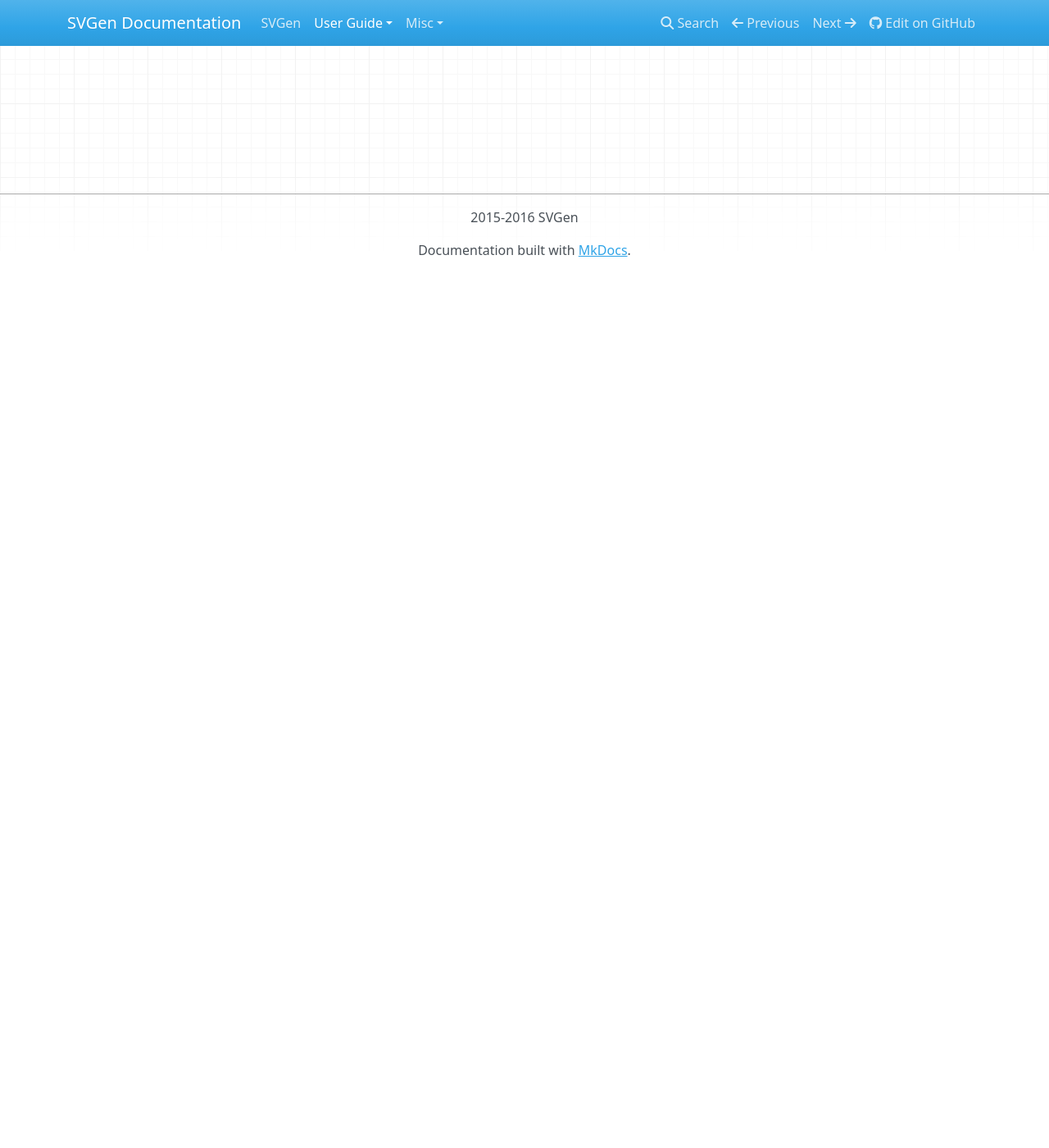
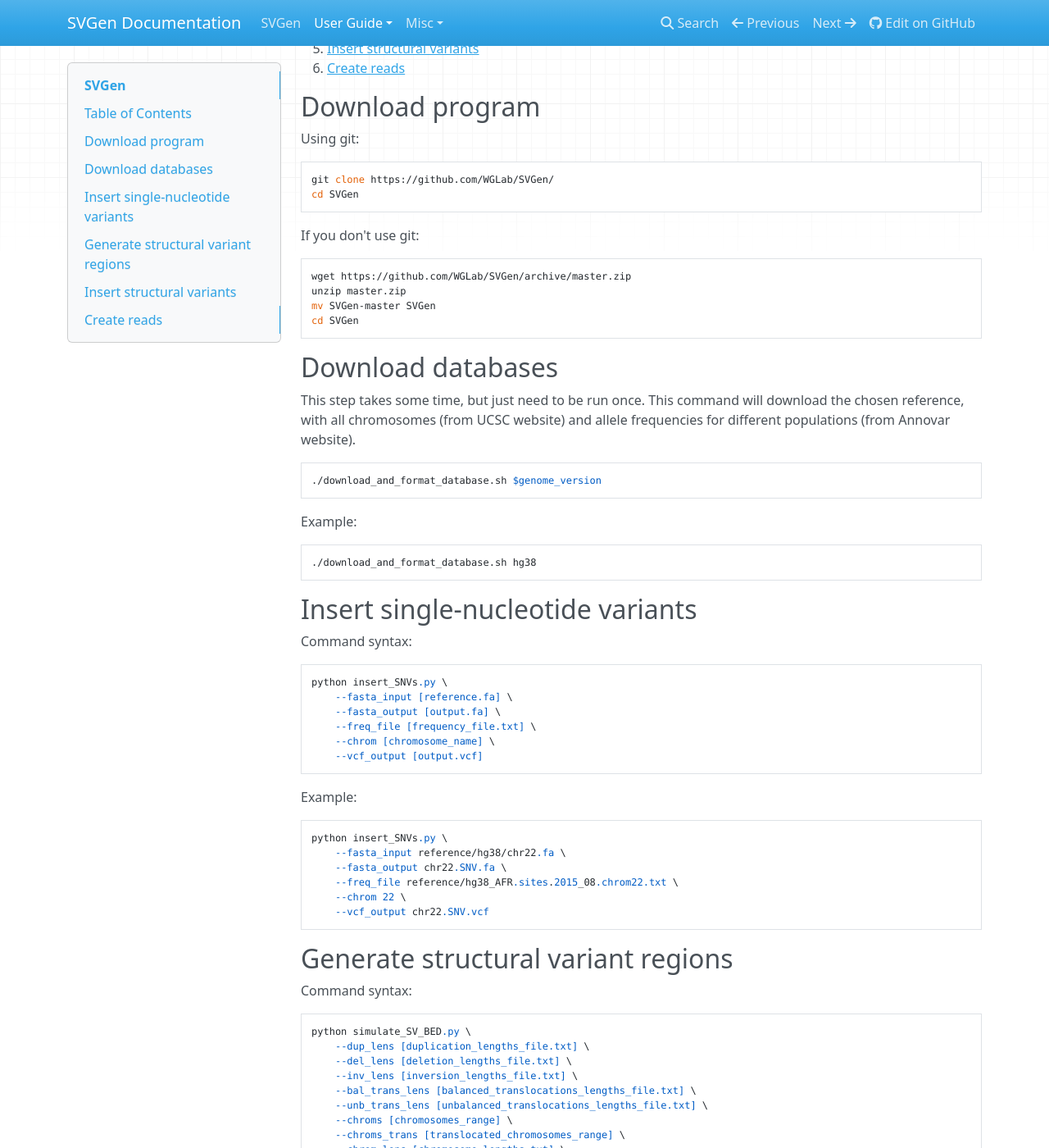
Before and after one commit to WGLab/SVGen, an MkDocs documentation site: the page built from docs/user-guide/startup.md, in a window 1280 px wide and 1400 px high, scrolled down 270 px. Shown: the whole window at 82% size. Built offline with MkDocs 1.6.1, drawn with Linux system fonts in a browser that asks for light colours; nearby versions of some CDN libraries; old or Windows-style settings are respelled for this version of MkDocs; before the commit the page ends 900 px from its top, so only the background shows below that; some of the changed text lies outside the part shown.

Commit message:
New quick start.

```diff
--- a/docs/user-guide/startup.md
+++ b/docs/user-guide/startup.md
@@ -1,5 +1,147 @@
-## Quick guide to SVGen
+# SVGen
 
-for beginners, use this command:
+LA Lima, H Yang, K Wang. SVGen: Simulation of structural variants in next-generation sequencing data.
 
-exampel command
+<!--
+![SVGen workflow](images/svgen_workflow.png?raw=true "SVGen workflow")
+-->
+
+## Table of Contents
+1. [Download program](#download-program)
+2. [Download databases](#databases)
+3. [Insert single-nucleotide variants](#insert-snv)
+4. [Generate structural variant regions](#generate-sv)
+5. [Insert structural variants](#insert-sv)
+6. [Create reads](#create-reads)
+
+## Download program
+
+Using git:
+
+	git clone https://github.com/WGLab/SVGen/
+	cd SVGen
+
+If you don't use git:
+
+	wget https://github.com/WGLab/SVGen/archive/master.zip
+	unzip master.zip
+	mv SVGen-master SVGen
+	cd SVGen
+
+## Download databases
+
+This step takes some time, but just need to be run once. This command will download the chosen reference, with all chromosomes (from UCSC website) and allele frequencies for different populations (from Annovar website).
+
+<!-- After downloading, the files will be prepared (indexed...) -->
+
+
+
+	./download_and_format_database.sh $genome_version
+
+Example:
+
+
+	./download_and_format_database.sh hg38
+
+## Insert single-nucleotide variants
+
+Command syntax:
+
+	python insert_SNVs.py \
+        --fasta_input [reference.fa] \
+        --fasta_output [output.fa] \
+        --freq_file [frequency_file.txt] \
+        --chrom [chromosome_name] \
+        --vcf_output [output.vcf]
+
+
+Example:
+
+	python insert_SNVs.py \
+        --fasta_input reference/hg38/chr22.fa \
+        --fasta_output chr22.SNV.fa \
+        --freq_file reference/hg38_AFR.sites.2015_08.chrom22.txt \
+        --chrom 22 \
+        --vcf_output chr22.SNV.vcf
+
+
+## Generate structural variant regions
+
+Command syntax:
+
+    python simulate_SV_BED.py \
+        --dup_lens [duplication_lengths_file.txt] \
+        --del_lens [deletion_lengths_file.txt] \
+        --inv_lens [inversion_lengths_file.txt] \
+        --bal_trans_lens [balanced_translocations_lengths_file.txt] \
+        --unb_trans_lens [unbalanced_translocations_lengths_file.txt] \
+        --chroms [chromosomes_range] \
+        --chroms_trans [translocated_chromosomes_range] \
+        --chrom_lens [chromosome_lengths.txt] \
+        --gaps [genome_gaps.txt] \
+        -o [output_file.bed]
+
+
+Example:
+
+    python simulate_SV_BED.py \
+        --dup_lens SV_lengths.txt \
+        --del_lens SV_lengths.txt \
+        --inv_lens SV_lengths.txt \
+        --bal_trans_lens SV_lengths.txt \
+        --unb_trans_lens SV_lengths.txt \
+        --chroms 22 \
+        --chroms_trans 1-10 \
+        --chrom_lens reference/chrom_lengths_hg38.txt \
+        --gaps reference/gaps_hg38.txt \
+        -o SVs.bed
+
+## Insert structural variants
+
+Command syntax:
+
+    python insert_SVs.py \
+        -i [input.fa] \
+        -o [output.fa] \
+        --chrom_lens [chromosome_lengths.txt] \
+        --chrom [chromosome_name] \
+        --bed [input_file.bed] \
+        -v
+
+Example:
+
+    python insert_SVs.py \
+        -i chr22.SNV.fa \
+        -o chr22.SNV.SV.fa \
+        --chrom_lens reference/chrom_lengths_hg38.txt \
+        --chrom 22 \
+        --bed SVs.bed \
+        -v
+
+## Create reads
+
+Command syntax (for **p**aired-**e**nd reads):
+
+    python create_reads.py \
+        -pe \
+        -i [input.fa] \
+        -o [output.fq] \
+        --cov [coverage] \
+        --read_len [read_length] \
+        --snp_rate [SNP_rate_for_reads] \
+        --del_rate [deletion_rate_for_reads] \
+        --ins_rate [insertion_rate_for_reads] \
+        --read_label [label_for_reads] \
+        -v
+
+Example:
+
+    python create_reads.py \
+        -pe \
+        -i chr22.SNV.SV.fa \
+        -o reads.fq \
+        --cov 10 \
+        --read_len 100 \
+        --snp_rate 0.01 \
+        --del_rate 0.0001 \
+        --ins_rate 0.0001
```
